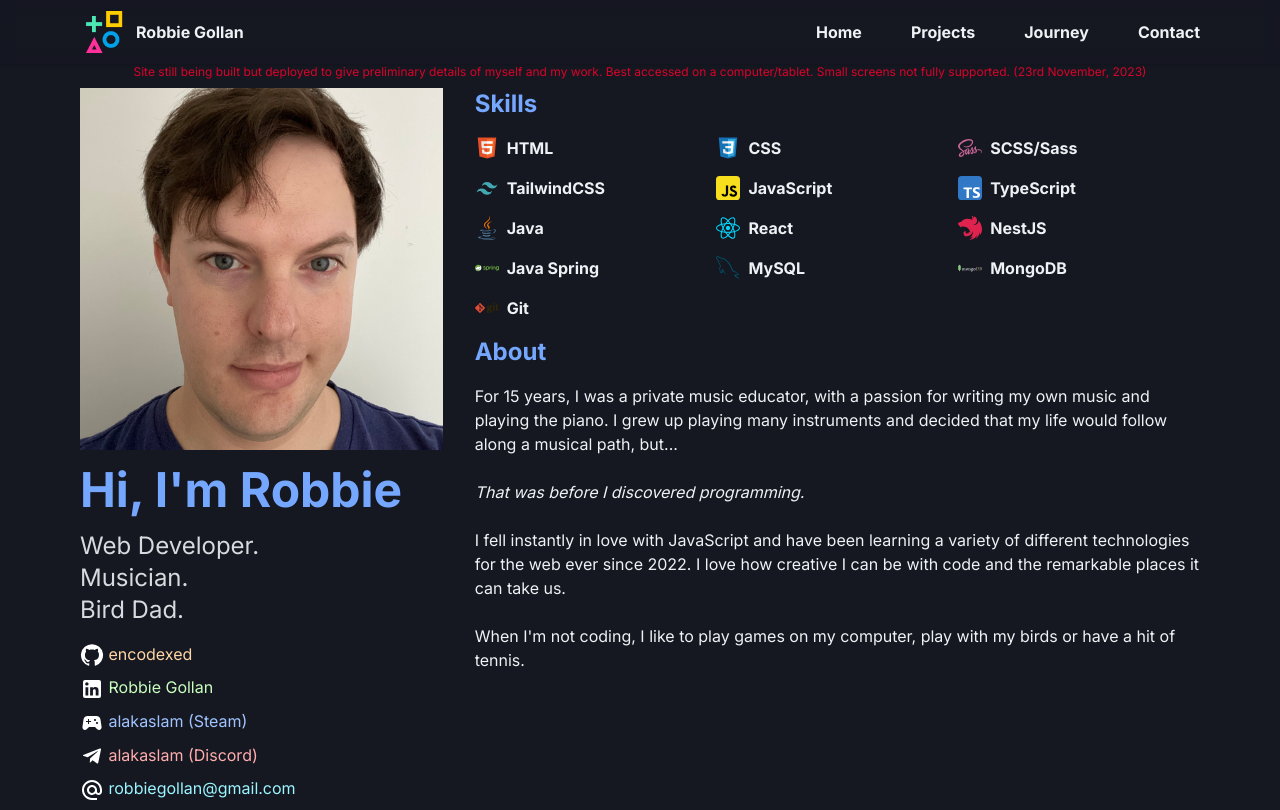
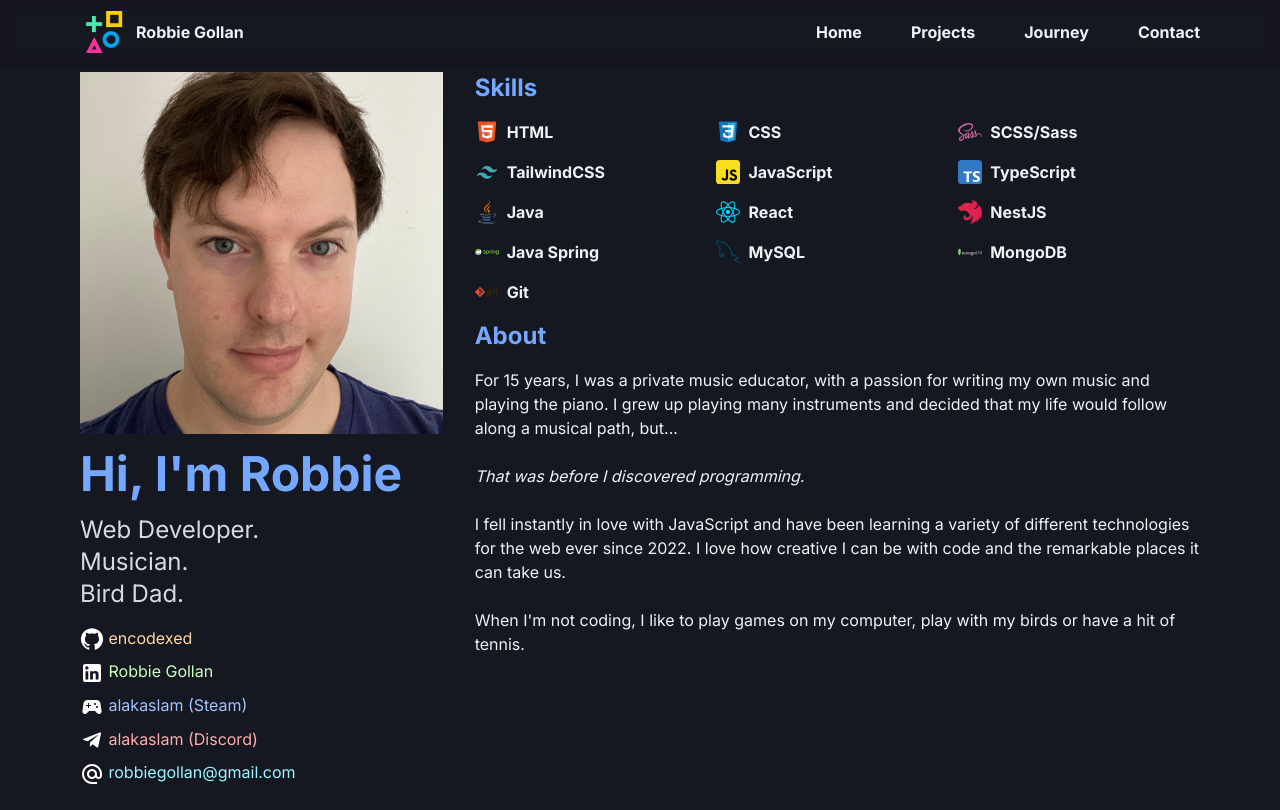
Before and after one commit to encodexed/alakaslam-portfolio, a Next.js app: page / in a window 1280 px wide. Built offline with nearby package versions, Linux system fonts and the light colour scheme.

Commit message:
adds square images to projects, removes disclaimer

```diff
--- a/src/app/page.tsx
+++ b/src/app/page.tsx
@@ -32,11 +32,6 @@ const page = () => {
 		<>
 			<Header />
 			<ContentWrapper>
-				<p className='text-xs text-brand-accent text-center'>
-					Site still being built but deployed to give preliminary details of
-					myself and my work. Best accessed on a computer/tablet. Small screens
-					not fully supported. (23rd November, 2023)
-				</p>
 				<section className='text-brand-body flex flex-col sm:items-start sm:flex-row py-2 gap-8'>
 					<div className='flex flex-col w-full sm:w-1/3 gap-4'>
 						<div className='m-auto w-2/3 sm:w-full'>
```
Also changed, not shown: public/data/projects-info.json (+7 -1 lines).
